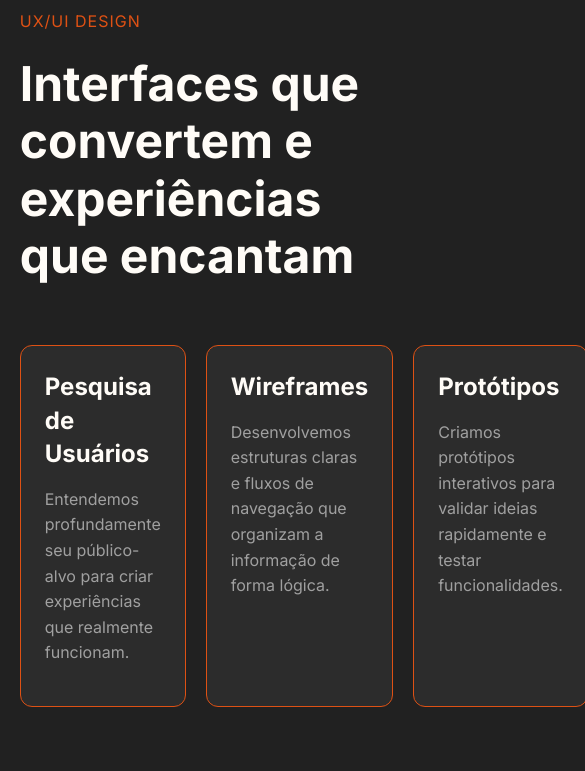
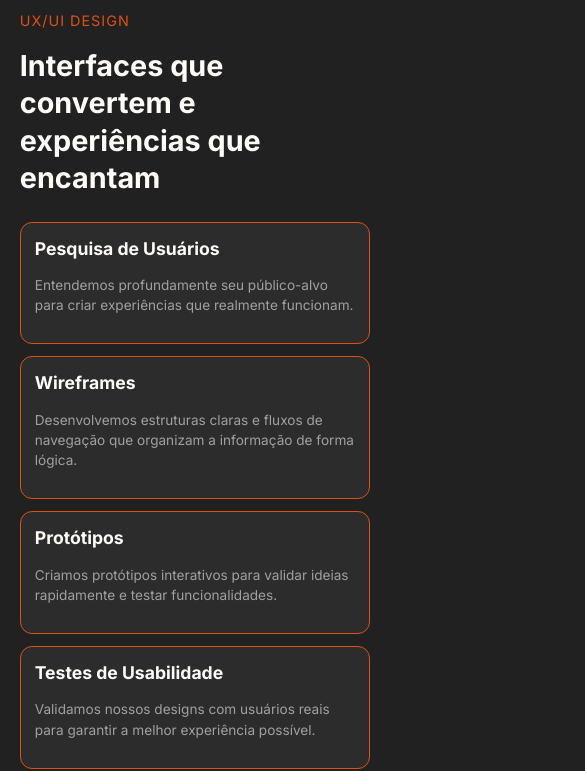
Before and after one commit to nywera/embreve, a plain HTML site: page uxui.html in a window 390 px wide. Shown: the part 75-846 px from the top of the page, 585 px wide, since content can reach past the window. Drawn offline with nearby package versions, Linux system fonts and the light colour scheme; files whose address does not match are found by name.

Commit message:
correções

```diff
--- a/style.css
+++ b/style.css
@@ -3020,3 +3020,83 @@ footer {
         font-size: 0.875rem;
     }
 }
+
+/* Responsividade para Branding Intro Section */
+@media (max-width: 1024px) {
+    .branding-intro-section h2 {
+        font-size: 2.5rem;
+        margin-bottom: 40px;
+    }
+
+    .services-showcase-grid {
+        grid-template-columns: repeat(2, 1fr);
+        gap: 16px;
+    }
+
+    .service-showcase-card {
+        padding: 20px;
+    }
+
+    .service-showcase-card h3 {
+        font-size: 1.3rem;
+    }
+}
+
+@media (max-width: 768px) {
+    .branding-intro-section {
+        padding: 60px 0;
+    }
+
+    .branding-intro-section .section-subtitle {
+        font-size: 0.9rem;
+        margin-bottom: 15px;
+    }
+
+    .branding-intro-section h2 {
+        font-size: 2rem;
+        margin-bottom: 30px;
+        line-height: 1.3;
+    }
+
+    .services-showcase-grid {
+        grid-template-columns: 1fr;
+        gap: 12px;
+    }
+
+    .service-showcase-card {
+        padding: 16px;
+    }
+
+    .service-showcase-card h3 {
+        font-size: 1.2rem;
+        margin-bottom: 10px;
+    }
+
+    .service-showcase-card p {
+        font-size: 0.9rem;
+        line-height: 1.5;
+    }
+}
+
+@media (max-width: 480px) {
+    .branding-intro-section {
+        padding: 40px 0;
+    }
+
+    .branding-intro-section h2 {
+        font-size: 1.8rem;
+        margin-bottom: 25px;
+    }
+
+    .service-showcase-card {
+        padding: 14px;
+    }
+
+    .service-showcase-card h3 {
+        font-size: 1.1rem;
+    }
+
+    .service-showcase-card p {
+        font-size: 0.85rem;
+    }
+}
```
